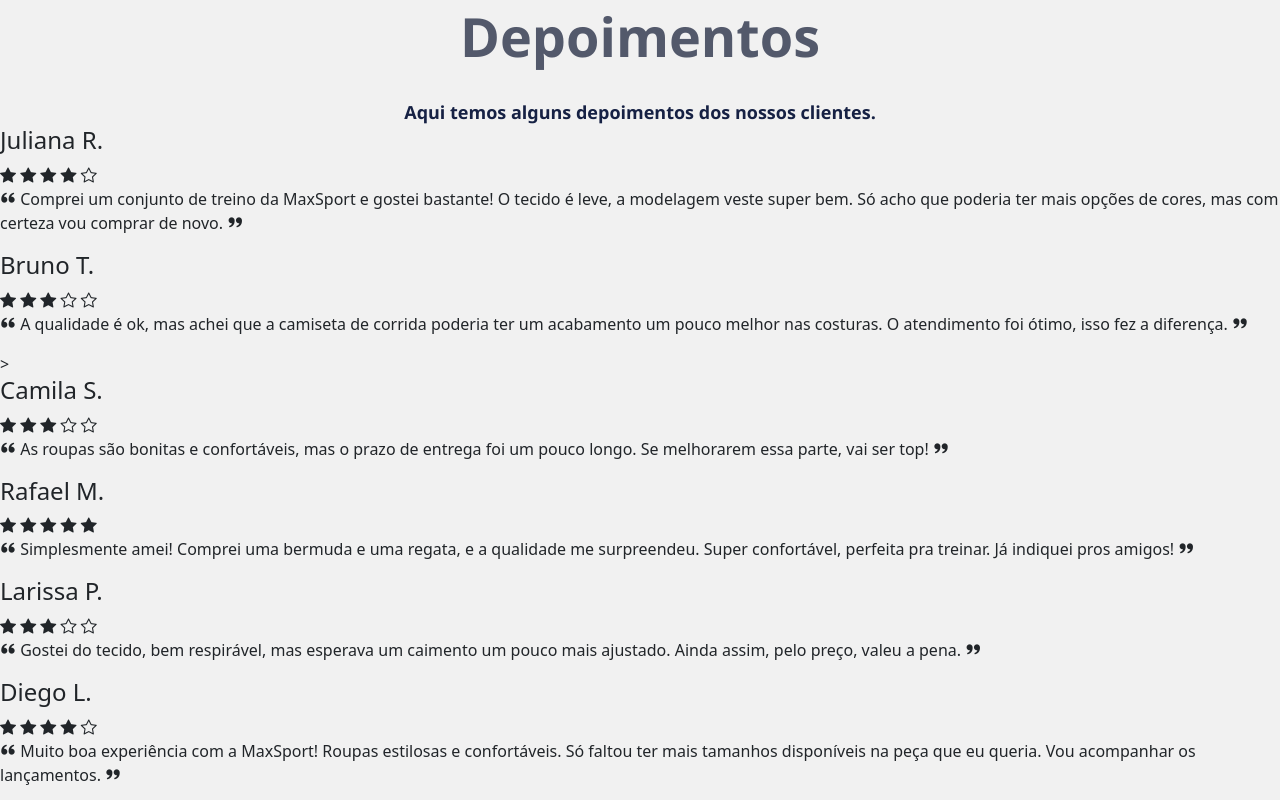
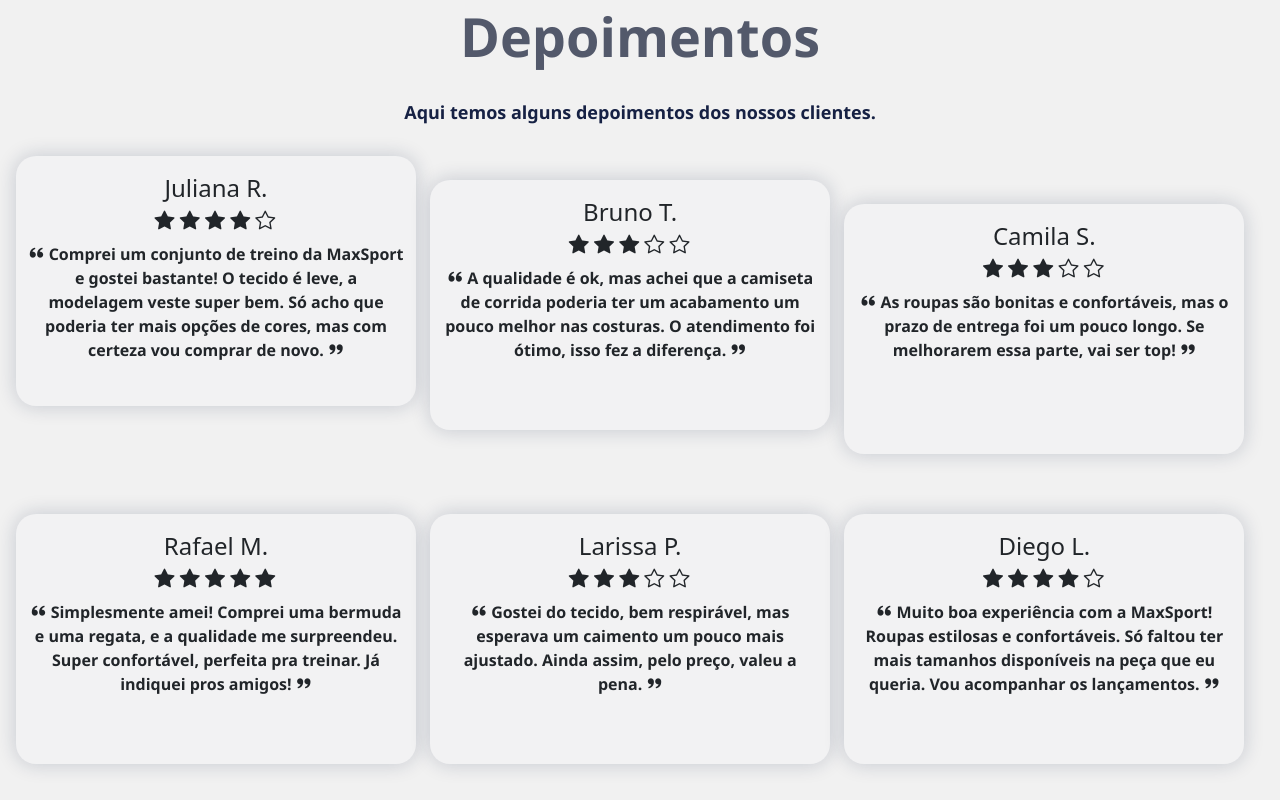
Before and after one commit to CamilyBenevenutoCosta/maxsport2, a plain HTML site: page index.html in a window 1280 px wide. Shown: the part 2540-3340 px from the top of the page. Drawn offline with nearby package versions, Linux system fonts and the light colour scheme.

Commit message:
14/05/2025 - depoimentos, contato e footer

```diff
--- a/css/style.css
+++ b/css/style.css
@@ -149,6 +149,45 @@ a:hover {
     margin: 30px 0px 0px 0px;
 }
 
+.box {
+    background: #f2f2f3;
+    border-radius: 20px;
+    box-shadow: 0 0 20px 0 rgba(22, 33, 68, 0.199);
+    padding: 8px;
+    width: 400px;
+    height: 250px;
+    display: inline-block;
+    margin: 30px 0 30px 10px;
+}
+
+.box-t {
+    text-align: center;
+    margin-top: 10px;
+}
+
+.stars {
+    margin-left: 34%;
+    margin-top: -30px;
+    font-size: 20px;
+}
+
+.box-p {
+    text-align: center;
+    font-family: 'Segoe UI', Tahoma, Geneva, Verdana, sans-serif;
+    font-weight: 600;
+    text-align: center;
+    padding: 3px;
+    margin-top: -20px;
+}
+
+.box-1, .box-4{
+    margin-left: 16px;
+}
+
+.box-2 {
+    margin-top: -70px;
+}
+
 /* Contato */
 
 .contato {
@@ -234,15 +273,26 @@ footer {
     color: #fff;
 }
 
+.icon {
+    text-align: center;
+}
+
 .footer-i {
     color: #646c83;
     font-size: 25px;
+    display: inline-block;
+    margin-top: 30px;
 }
 
 .footer-i:hover {
     color: #fff;
 }
 
+.footer-p {
+    display: inline-block;
+}
+
 .direitos {
     color: #646c83;
+    text-align: center;
 }
--- a/index.html
+++ b/index.html
@@ -9,7 +9,7 @@
 
     <!-- CSS Bootstrap -->
     <!-- AOS -->
-    <link href="https://cdn.jsdelivr.net/npm/aos@3.0.0-beta.6/dist/aos.css" rel="stylesheet">
+    <!-- <link href="https://cdn.jsdelivr.net/npm/aos@3.0.0-beta.6/dist/aos.css" rel="stylesheet">  -->
 
     <!-- Pacote Bootstrap 5 -->
     <link href="https://cdn.jsdelivr.net/npm/bootstrap@5.3.0/dist/css/bootstrap.min.css" rel="stylesheet">
@@ -99,91 +99,114 @@
             <p class="depo-p">Aqui temos alguns depoimentos dos nossos clientes.</p>
         </div>
         <div>
-            <div> <!-- Item 1 -->
-                <h4>Juliana R.</h4>
-                    <i class="bi bi-star-fill"></i>
-                    <i class="bi bi-star-fill"></i>
-                    <i class="bi bi-star-fill"></i>
-                    <i class="bi bi-star-fill"></i>
-                    <i class="bi bi-star"></i>
-                <p>
+            <div class="box box-1"> <!-- Item 1 -->
+                <h4 class="box-t">Juliana R.</h4>
+                <br>
+                    <div class="stars">
+                        <i class="bi bi-star-fill "></i>
+                        <i class="bi bi-star-fill "></i>
+                        <i class="bi bi-star-fill "></i>
+                        <i class="bi bi-star-fill "></i>
+                        <i class="bi bi-star "></i>
+                    </div>
+                    <br>
+                <p class="box-p">
                     <i class="bx bxs-quote-alt-left quote-icon-left"></i>
                     Comprei um conjunto de treino da MaxSport e gostei bastante! O tecido é leve, a modelagem veste super bem. Só acho que poderia ter mais opções de cores, mas com certeza vou comprar de novo.
                     <i class="bx bxs-quote-alt-right quote-icon-right"></i>
                 </p>
             </div> <!-- Fim item 1 -->
 
-            <div> <!-- Item 2 -->
-                <h4>Bruno T.</h4>
-                <i class="bi bi-star-fill"></i>
-                <i class="bi bi-star-fill"></i>
-                <i class="bi bi-star-fill"></i>
-                <i class="bi bi-star"></i>
-                <i class="bi bi-star"></i>
-            <p>
+            <div class="box box-2"> <!-- Item 2 -->
+                <h4 class="box-t">Bruno T.</h4>
+                <br>
+                <div class="stars">
+                    <i class="bi bi-star-fill "></i>
+                    <i class="bi bi-star-fill "></i>
+                    <i class="bi bi-star-fill "></i>
+                    <i class="bi bi-star "></i>
+                    <i class="bi bi-star"></i>
+                </div>
+                <br>
+            <p class="box-p">
                 <i class="bx bxs-quote-alt-left quote-icon-left"></i>
                 A qualidade é ok, mas achei que a camiseta de corrida poderia ter um acabamento um pouco melhor nas costuras. O atendimento foi ótimo, isso fez a diferença.
                 <i class="bx bxs-quote-alt-right quote-icon-right"></i>
-            </p>>
+            </p>
             </div> <!-- Fim item 2 -->
 
-            <div> <!-- Item 3 -->
-                <h4>Camila S.</h4>
-                <i class="bi bi-star-fill"></i>
-                <i class="bi bi-star-fill"></i>
-                <i class="bi bi-star-fill"></i>
-                <i class="bi bi-star"></i>
-                <i class="bi bi-star"></i>
-            <p>
+            <div class="box box-3"> <!-- Item 3 -->
+                <h4 class="box-t">Camila S.</h4>
+                <br>
+                <div class="stars">
+                    <i class="bi bi-star-fill "></i>
+                    <i class="bi bi-star-fill "></i>
+                    <i class="bi bi-star-fill "></i>
+                    <i class="bi bi-star "></i>
+                    <i class="bi bi-star "></i>
+                </div>
+                <br>
+            <p class="box-p">
                 <i class="bx bxs-quote-alt-left quote-icon-left"></i>
                 As roupas são bonitas e confortáveis, mas o prazo de entrega foi um pouco longo. Se melhorarem essa parte, vai ser top!
                 <i class="bx bxs-quote-alt-right quote-icon-right"></i>
             </p>
             </div> <!-- Fim item 3 -->
 
-            <div> <!-- Item 4 -->
-                <h4>Rafael M.</h4>
-                <i class="bi bi-star-fill"></i>
-                <i class="bi bi-star-fill"></i>
-                <i class="bi bi-star-fill"></i>
-                <i class="bi bi-star-fill"></i>
-                <i class="bi bi-star-fill"></i>
-            <p>
+            <div class="box box-4"> <!-- Item 4 -->
+                <h4 class="box-t">Rafael M.</h4>
+                <br>
+                <div class="stars">
+                    <i class="bi bi-star-fill "></i>
+                    <i class="bi bi-star-fill "></i>
+                    <i class="bi bi-star-fill "></i>
+                    <i class="bi bi-star-fill "></i>
+                    <i class="bi bi-star-fill "></i>
+                </div>
+                <br>
+            <p class="box-p">
                 <i class="bx bxs-quote-alt-left quote-icon-left"></i>
                 Simplesmente amei! Comprei uma bermuda e uma regata, e a qualidade me surpreendeu. Super confortável, perfeita pra treinar. Já indiquei pros amigos!
                 <i class="bx bxs-quote-alt-right quote-icon-right"></i>
             </p>
             </div> <!-- Fim item 4 -->
 
-            <div> <!-- Item 5 -->
-                <h4>Larissa P.</h4>
-                <i class="bi bi-star-fill"></i>
-                <i class="bi bi-star-fill"></i>
-                <i class="bi bi-star-fill"></i>
-                <i class="bi bi-star"></i>
-                <i class="bi bi-star"></i>
-            <p>
+            <div class="box box-5"> <!-- Item 5 -->
+                <h4 class="box-t">Larissa P.</h4>
+                <br>
+                <div class="stars">
+                    <i class="bi bi-star-fill "></i>
+                    <i class="bi bi-star-fill "></i>
+                    <i class="bi bi-star-fill "></i>
+                    <i class="bi bi-star "></i>
+                    <i class="bi bi-star "></i>
+                </div>
+                <br>
+            <p class="box-p">
                 <i class="bx bxs-quote-alt-left quote-icon-left"></i>
                 Gostei do tecido, bem respirável, mas esperava um caimento um pouco mais ajustado. Ainda assim, pelo preço, valeu a pena.
                 <i class="bx bxs-quote-alt-right quote-icon-right"></i>
             </p>
             </div> <!-- Fim item 5 -->
 
-            <div> <!-- Item 6 -->
-                <h4>Diego L.</h4>
-                <i class="bi bi-star-fill"></i>
-                <i class="bi bi-star-fill"></i>
-                <i class="bi bi-star-fill"></i>
-                <i class="bi bi-star-fill"></i>
-                <i class="bi bi-star"></i>
-            <p>
+            <div class="box box-6"> <!-- Item 6 -->
+                <h4 class="box-t">Diego L.</h4>
+                <br>
+                <div class="stars">
+                    <i class="bi bi-star-fill "></i>
+                    <i class="bi bi-star-fill "></i>
+                    <i class="bi bi-star-fill "></i>
+                    <i class="bi bi-star-fill "></i>
+                    <i class="bi bi-star"></i>
+                </div>
+
+                <br>
+            <p class="box-p">
                 <i class="bx bxs-quote-alt-left quote-icon-left"></i>
                 Muito boa experiência com a MaxSport! Roupas estilosas e confortáveis. Só faltou ter mais tamanhos disponíveis na peça que eu queria. Vou acompanhar os lançamentos.
                 <i class="bx bxs-quote-alt-right quote-icon-right"></i>
             </p>
             </div> <!-- Fim item 6 -->
-
-            <div></div>
 
         </div>
     </div> <!-- Fim Depoimentos -->
@@ -218,7 +241,7 @@
         <h1 class="marca">
             <strong>MaxSport</strong>
         </h1>
-
+        <div class="icon">
         <i class="bi bi-instagram footer-i">
             <a href="" target="_blank"></a>
         </i>
@@ -234,12 +257,17 @@
         <br>
 
         <i class="bi bi-envelope footer-i">
-            <p>maxsport.loja@gmail.com</p>
+            <p class="footer-p">maxsport.loja@gmail.com</p>
         </i>
-
+        </div>
         <p class="direitos">@2025 MaxSport - Todos os direitos reservados.</p>
     </footer> <!-- Fim Footer -->
 
+
+     <!-- JS Bootstrap -->
+    <!-- AOS -->
+    <script src="https://cdn.jsdelivr.net/npm/aos@3.0.0-beta.6/dist/aos.js"></script>
+    <!-- JS -->
     <script src="js/script.js"></script>
 
 </body>
```
